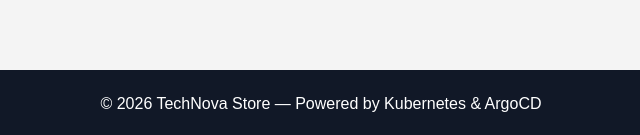
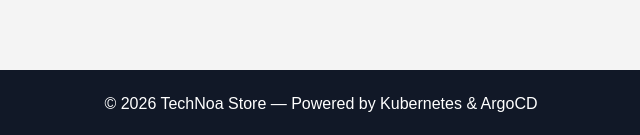
Before and after one commit to BrentSchoeters/Skills2-2, a plain HTML site: page index.html in a window 1280 px wide. Shown: the part 1020-1155 px from the top of the page, 319-959 px from the left. Drawn offline with Linux system fonts and the light colour scheme.

Commit message:
Update index.html

```diff
--- a/index.html
+++ b/index.html
@@ -188,7 +188,7 @@
   </section>
 
   <footer>
-    © 2026 TechNova Store — Powered by Kubernetes & ArgoCD
+    © 2026 TechNoa Store — Powered by Kubernetes & ArgoCD
   </footer>
 
 </body>
```
